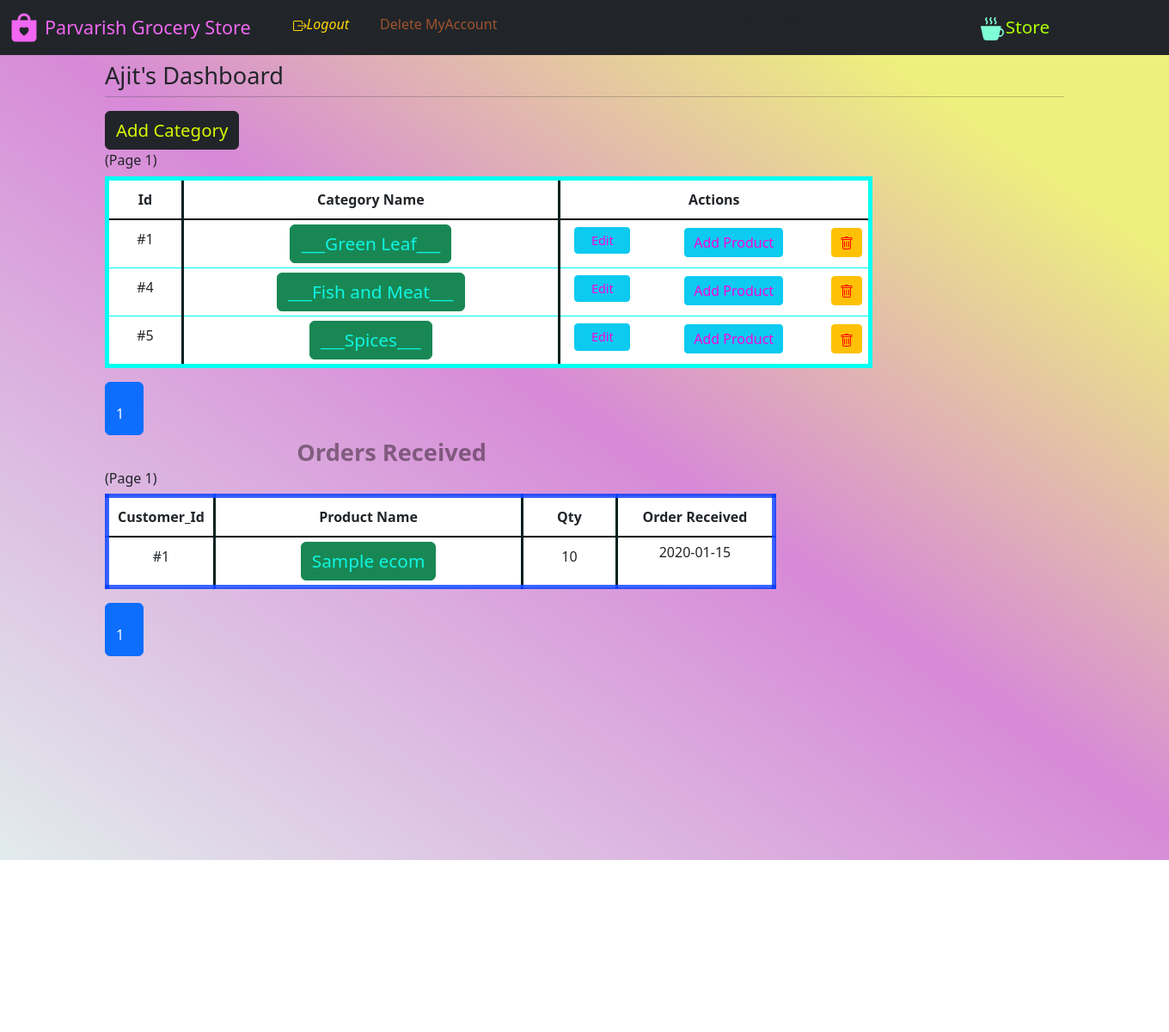
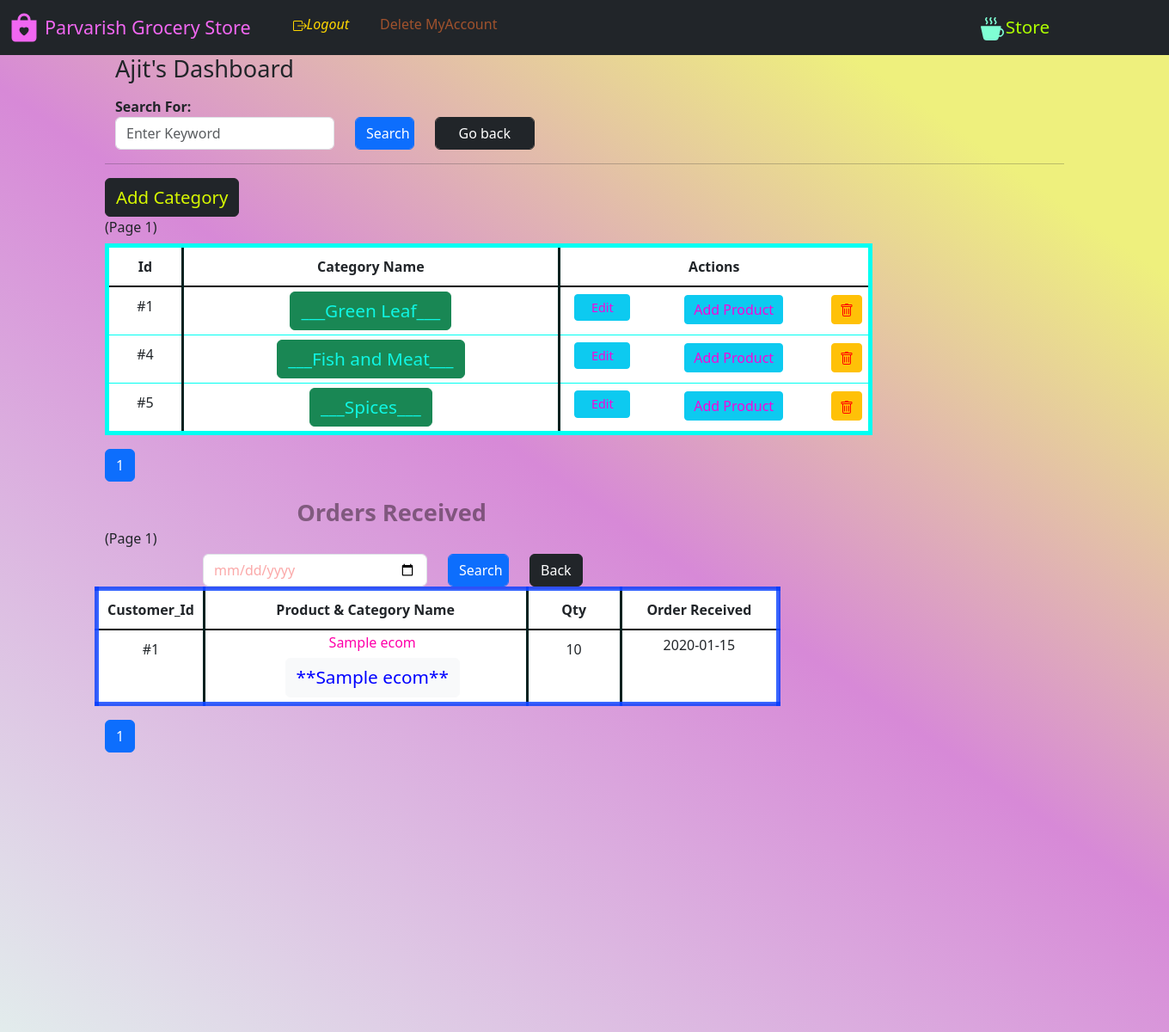
Before and after one commit to Ajitnag/IITM_MAD_project, a Flask app: page /manager_dash in a window 1360 px wide. Shown: the whole page at 86% size. Before the commit the page ends 1000 px from the top, so only its background shows below. Run offline with Flask 3, Linux system fonts and the light colour scheme; the visitor is signed in with stand-in values (Sample User, id 1); tables that the repository leaves empty hold one stand-in row (values such as "Sample post"); some libraries are stand-ins or nearby versions.

Commit message:
Completed Grocery App but Manager Insights page remaining

```diff
--- a/website/model.py
+++ b/website/model.py
@@ -68,6 +68,7 @@ class Ecom(db.Model):
         'product.product_id'))
     customer_id = db.Column(db.Integer(), db.ForeignKey(
         'customer.id'))
+    category_name = db.Column(db.String(), nullable=False)
     manager_id = db.Column(db.Integer(), nullable=False)
     product_name = db.Column(db.String(), nullable=False)
     date_added = db.Column(db.Date, default=date.today())
--- a/website/templates/base.html
+++ b/website/templates/base.html
@@ -33,24 +33,6 @@
     <!-- Template inheritance - change content in child pages via blocks . These blocks can be overwritten or overide in another template and the change made there will go inside this block only...title is the name or identifier for this block just like selectors in CSS-->
     <title>{% block title %}{% endblock %}</title>
     <style>
-      .pagination {
-        margin: 0 auto;
-      }
-
-      .pagination span {
-        font-size: 2em;
-        margin-right: 10px;
-      }
-
-      .page-number {
-        color: #d64161;
-        padding: 5px;
-        text-decoration: none;
-      }
-
-      .current-page-number {
-        color: #666;
-      }
       input[type="number"] {
         width: 100px;
       }
@@ -78,7 +60,7 @@
         scroll-behavior: smooth;
       }
       body {
-        height: 1000px; /* Used to enable scrolling */
+        height: 1200px; /* Used to enable scrolling */
         background: linear-gradient(
           35deg,
           #e2ecec 0%,
--- a/website/templates/dash_m.html
+++ b/website/templates/dash_m.html
@@ -45,8 +45,8 @@ logout %}
                 ></span
               ></span
             >
-{% endblock %}{% block cart %}<
-span style="margin: auto"
+{% endblock %}{% block cart %}
+<span style="margin: auto"
  ><a
    class="nav-item nav-link"
    style="
@@ -63,14 +63,36 @@ span style="margin: auto"
   </svg>Store
    </a
 ></span> {% endblock %} {% block content %}<section>
+  <div class="container">
+    <div class="row">
+      <div class="col-8">
 <h5>
   <span style="float: left; font-size: 2vw">{{ name }}'s Dashboard</span>
-</h5>
+</h5></div>
+<br><br>
+<div class="col-6">
+  <div class="col-2" ><strong>Search For: </strong></div>
+  <form action="{{ url_for('views.Dash_manager') }}" method="POST" autocomplete="off">
+    <div class="row">
 
+      <div class="col-6">
+        <input type="text" class="form-control" name="search" id="search" placeholder="Enter Keyword" />
+      </div>
+      <div class="col-2" align="left">
+        <input type="submit" class="form-control btn btn-primary" value="Search"  />
+      </div>
+      <div class="col-3" align="left"><a href="{{ url_for('views.Dash_manager') }}">
+        <input type="submit" class="form-control btn btn-dark" value="Go back"  /> </a>
+      </div>
+    </div>
+  </form>
+</div>
+
+</div>
 <!-- <span ><a href="">Summary</a></span> -->
 <!-- <span style="float: right"><a href="/logout">Logout</a></span> -->
+</div>
 
-<br />
 <hr /></section>
 <!-- <div><a href="/category_create">Add Category</a></div>
 <div></div> -->
@@ -78,7 +100,7 @@ span style="margin: auto"
 <div>
   {% if categories.items|length == 0 %}
   <div class="alert alert-warning" role="alert">
-    <p>None Categories, Added yet.</p>
+    <p>None Categories Found, Not Added yet.</p>
     Press
     <button type="button" class="btn btn-dark btn-sm">
       <a
@@ -211,8 +233,23 @@ span style="margin: auto"
 </div></section>
 <section>
   <strong><span class="text-center" style="font-size:2vw;margin-left:20%;color:rgba(10, 0, 3, 0.426)">Orders Received</span></strong>
+  <div class="col-1" > <h6>(Page {{ orders.page }})</h6> </div>
+    <form action="{{ url_for('views.Dash_manager') }}" method="POST" autocomplete="off">
+      <div class="row" >
 
-  <h6>(Page {{ orders.page }})</h6>
+        <div class="col-3" style="margin-left:10%">
+          <input type="date" style="color:rgb(251, 169, 169);" value="None"class="form-control" name="date" id="date" placeholder="Enter Date" />
+        </div>
+        <div class="col-1" >
+          <input type="submit" class="form-control btn btn-primary" value="Search"  />
+        </div>
+
+        <div class="col-1" style="margin-left:0%"align="left"><button type="submit" class="btn btn-dark" formaction="{{ url_for('views.Dash_manager')}}">
+          Back </button>
+        </div></form>
+
+
+
   <table class="table table-hover"
     style="
       border: 5px solid rgba(0, 60, 255, 0.781);
@@ -237,9 +274,9 @@ span style="margin: auto"
 
           padding: 10px 10px;
           width: 45%;
-        "
+        " colspan="2"
       >
-        Product Name
+        Product & Category Name
     </th>
     <th
         style="
@@ -264,14 +301,15 @@ span style="margin: auto"
         #{{ record.customer_id }}
       </td>
       <td
-        style="width: 50%; padding: 5px; border-right: 3px solid rgb(3, 33, 31)"
 
-      >
-        <a class="btn btn-success"
-            style="color: rgb(16, 246, 227);text-decoration: none;font-size: 1.3em"
+
+      ><span>
+        <td style="width: 50%; padding: 5px; border-right: 3px solid rgb(3, 33, 31)"><small style="color:#0000ff" class="text-muted"><h6 style="color:rgb(255, 0, 170)" class="font-weight-light" >{{ record.category_name}}</h6></small>
+          <a class="btn btn-light"
+            style="color: #0000ff;text-decoration: none;font-size: 1.3em"
             href=""
-            >{{ record.product_name }}</a
-          ></button>
+            >**{{ record.product_name }}**</a
+          ></span></button></td>
       </td>
       <td style="padding: 10px; border-right: 3px solid rgb(3, 33, 31)">
         {{ record.quantity_inCart }}
@@ -285,7 +323,7 @@ span style="margin: auto"
   </tbody>
     {% endfor %}
 
-  </table></section>
+  </table></div></section>
 <nav aria-label="...">
   <ul class="pagination">
     {% if orders.has_prev %}
--- a/website/templates/update_item.html
+++ b/website/templates/update_item.html
@@ -1,4 +1,4 @@
-{% extends "base.html" %} {% block title %}Add New Product{% endblock %}{% block
+{% extends "base.html" %} {% block title %}Update Product info{% endblock %}{% block
   logout %}
   <a
     class="nav-item nav-link"
--- a/website/views.py
+++ b/website/views.py
@@ -93,7 +93,7 @@ def Checkout(id):
         for item in session['carte']:
             print(item)
             order = Ecom(quantity_inCart=item['quantity'],
-                         product_id=item['id'], customer_id=id, manager_id=item['manager_id'], product_name=item['name'])
+                         product_id=item['id'], customer_id=id, manager_id=item['manager_id'], product_name=item['name'], category_name=item['category'])
 
             product = Product.query.filter(
                 Product.product_id == item['id']).first()
@@ -123,31 +123,67 @@ def Checkout(id):
 
 
 @login_required
-@Views.route('/customer_dash')
-@Views.route('/store')
+@Views.route('/store', methods=["GET", "POST"])
 def Store_front():
     user_id = session['id']
     user_role = session['role']
+
     if 'carte' not in session:
         session['carte'] = []
     if not session['carte']:
         products_cart_1 = []
     if session['carte']:
         products_cart_1 = session['carte']
+
     manager_1 = False
+
     if user_role == 'Customer':
         customer = Customer.query.get(user_id)
-        categories = Category.query.all()
+        categories_1 = Category.query.all()
+        list = []
+        if request.method == 'POST' and 'search' in request.form:
+            search_ = request.form.get("search")
+            if search_.isdigit():
+                flash("Incorrect Input. Only accept alphabets", category='error')
+                return redirect(url_for('views.Store_front'))
 
-        return render_template('storefront.html', categories=categories, name=customer.username, id=customer.id, cart=products_cart_1)
+            else:
+                # like accepts a regular expression  type formatted search string
+                search = '%{}%'.format(search_)
+                category_name = Category.query.filter(
+                    Category.category_Name.like(search))
+                for items in category_name:
+                    list.append(items)
+                print(list)
+                return render_template('storefront.html', categories=list, name=customer.username, id=customer.id, cart=products_cart_1)
+
+        return render_template('storefront.html', categories=categories_1, name=customer.username, id=customer.id, cart=products_cart_1)
+
     elif user_role == 'Manager':
         manager = Store.query.get(user_id)
         categories = Category.query.filter(
             Category.managedBy_Id == user_id).all()
         manager_1 = True
+        list = []
+        if request.method == 'POST' and 'search' in request.form:
+            search_ = request.form.get("search")
+            if search_.isdigit():
+                flash("Incorrect Input. Only accept alphabets", category='error')
+                return redirect(url_for('views.Store_front'))
+
+            else:
+                # like accepts a regular expression  type formatted search string
+                search = '%{}%'.format(search_)
+                category_name = Category.query.filter(
+                    Category.category_Name.like(search))
+                for items in category_name:
+                    list.append(items)
+                print(list)
+                return render_template('storefront.html', categories=list, name=manager.username, id=manager.id, cart=products_cart_1, manager_1=manager_1)
+
         return render_template('storefront.html', categories=categories, name=manager.username, id=manager.id, cart=products_cart_1, manager_1=manager_1)
     else:
-        return render_template("landing_page.html")
+        return redirect(url_for("views.landing_page.html"))
 
 
 @login_required
@@ -163,6 +199,62 @@ def Store_product(category):
         if pro.stock > 0:
             m += 1
     products_cart = session['carte']
+
+    if request.method == 'POST' and ('search' in request.form or 'search2' in request.form or 'date' in request.form):
+        if 'search' in request.form:
+            search_ = request.form.get("search")
+        print(search_)
+        if 'search2' in request.form:
+            search_2 = request.form.get("search2")
+        print(search_2)
+        if 'date' in request.form:
+            date = request.form.get("date")
+        print(date)
+        if search_:
+            list = []
+            if search_.isdigit():
+                flash("Digits not accepted in namespace", category='error')
+                return redirect(url_for('views.Category_catalog', id=category.category_Id))
+            elif search_:
+                # like accepts a regular expression  type formatted search string
+                search = '%{}%'.format(search_)
+                product_name = Product.query.filter(
+                    Product.product_Name.like(search)).all()
+                # print(product_name)
+                for pro in product_name:
+                    if int(pro.category_Id) == category_1.category_Id:
+                        list.append(pro)
+                print(list)
+                return render_template('product_shop.html', name=category, products=list, product_instock=m, cart=products_cart)
+        if search_2:
+            list = []
+            if search_2.isdigit():
+                search_1 = int(search_2)
+                print(search_1)
+
+                # this is a cool deep reveal about querying not from the table itself but object...proc becomes a list where all such objects satifying condition gets appended
+                for pro in products:
+                    if pro.rate == search_1:
+                        list.append(pro)
+
+            else:
+                flash("Price input must be strictly in digits only.",
+                      category='error')
+                return render_template('product_shop.html', name=category, products=products, product_instock=m, cart=products_cart)
+            return render_template('product_shop.html', name=category, products=list, product_instock=m, cart=products_cart)
+
+        if date:
+            list = []
+
+            for pro in products:
+                if pro.expiredBy == date:
+                    list.append(pro)
+
+            return render_template('product_shop.html', name=category, products=list, product_instock=m, cart=products_cart)
+
+        if search_ == "" or search_2 == "" or date == "":
+            return redirect(url_for('views.Store_product', category=category_1.category_Name))
+
     if request.method == 'POST':
         category_3 = Category.query.filter(
             Category.category_Name == category).first()
@@ -221,7 +313,7 @@ def Dash_manager():
     manager_id = session['id']
     manager = Store.query.get(manager_id)
     list = []
-    # n = Category_warning(id)
+
     page_1 = request.args.get('page_1', 1, type=int)
     pagination_1 = Category.query.filter(
         Category.managedBy_Id == manager_id).order_by(
@@ -238,14 +330,51 @@ def Dash_manager():
     # this statement is wrong cuz list will not be paginated...only applied to db.model class and not relationships
     # orders_received = orders_received_1.query.paginate(per_page=5)
 
-    if request.method == 'POST':
+    if request.method == 'POST' and 'cname' in request.form:
         c1 = request.form.get("cname")
         c = Category(category_Name=c1, managedBy_Id=manager_id)
         db.session.add(c)
         db.session.commit()
-        categories = Category.query.filter(
-            Category.managedBy_Id == manager_id).all()
+        # categories = Category.query.filter(
+        #     Category.managedBy_Id == manager_id).all()
         return render_template('dash_m.html', categories=pagination_1, name=manager.username, id=manager_id, orders=pagination_2)
+    if request.method == 'POST' and 'search' in request.form:
+        search_ = request.form.get("search")
+        if search_.isdigit():
+            search_1 = int(search_)
+            # print(search_1)
+            category_id = Category.query.filter(
+                Category.category_Id == search_1).paginate(page=page_1, per_page=4)
+
+            list = []
+            for items in category_id:
+                print(items)
+                n = Category_warning(items.category_Id)
+                list.append(n)
+
+            return render_template('dash_m.html', categories=category_id, name=manager.username, id=manager_id, orders=pagination_2, list=list)
+
+        else:
+            # like accepts a regular expression  type formatted search string
+            search = '%{}%'.format(search_)
+            category_name = Category.query.filter(
+                Category.category_Name.like(search)).paginate(page=page_1, per_page=4)
+            list = []
+
+            for items in category_name:
+                n = Category_warning(items.category_Id)
+                list.append(n)
+            # print(category)
+            return render_template('dash_m.html', categories=category_name, name=manager.username, id=manager_id, orders=pagination_2, list=list)
+    if request.method == 'POST' and 'date' in request.form:
+
+        date = request.form.get("date")
+        if date == "":
+            return redirect(url_for('views.Dash_manager'))
+        else:
+            order_1 = Ecom.query.filter(
+                Ecom.date_added == date).paginate(page=page_2, per_page=4)
+            return render_template('dash_m.html', categories=pagination_1, name=manager.username, id=manager_id, orders=order_1, list=list, original=pagination_2)
     return render_template('dash_m.html', categories=pagination_1, name=manager.username, id=manager_id, orders=pagination_2, list=list)
 
 
@@ -267,16 +396,10 @@ def Add_category():
                          managedBy_Id=manager_id, description=description)
             db.session.add(c)
             db.session.commit()
-            page_1 = request.args.get('page_1', 1, type=int)
-            pagination_1 = Category.query.filter(
-                Category.managedBy_Id == manager_id).order_by(
-                Category.category_Id).paginate(page=page_1, per_page=4)
-    # Pagination of results
-            page_2 = request.args.get('page_2', 1, type=int)
-            pagination_2 = Ecom.query.filter(Ecom.manager_id == manager_id).order_by(
-                Ecom.date_added).paginate(page=page_2, per_page=4)
+
             flash("New Category added")
-            return render_template('dash_m.html',  categories=pagination_1, name=manager.username, id=manager_id, orders=pagination_2)
+            return redirect(url_for('views.Dash_manager'))
+
     return render_template('category_form.html', name=manager.username)
 
 
@@ -327,12 +450,12 @@ def Add_product(id):
         category.catalog.append(p)
         db.session.commit()
         return redirect(url_for('views.Dash_manager'))
-        # return render_template('dash_m.html',  categories=categories, name=manager.username)
+
     return render_template('product_add.html', name=category.category_Name, variable=id)
 
 
 @login_required
-@Views.route('/manager_dash/category_catalog/<int:id>')
+@Views.route('/manager_dash/category_catalog/<int:id>', methods=["GET", "POST"])
 def Category_catalog(id):
     manager_id = session['id']
     manager = Store.query.get(manager_id)
@@ -344,6 +467,62 @@ def Category_catalog(id):
     for pro in produce:
         if pro.stock > 0:
             m += 1
+
+    if request.method == 'POST':
+        if 'search' in request.form:
+            search_ = request.form.get("search")
+        print(search_)
+        if 'search2' in request.form:
+            search_2 = request.form.get("search2")
+        print(search_2)
+        if 'date' in request.form:
+            date = request.form.get("date")
+        print(date)
+        if search_:
+            list = []
+            if search_.isdigit():
+                flash("Digits not accepted in namespace", category='error')
+                return redirect(url_for('views.Category_catalog', id=category.category_Id))
+            elif search_:
+                # like accepts a regular expression  type formatted search string
+                search = '%{}%'.format(search_)
+                product_name = Product.query.filter(
+                    Product.product_Name.like(search)).all()
+                # print(product_name)
+                for pro in product_name:
+                    if int(pro.category_Id) == id:
+                        list.append(pro)
+                print(list)
+                return render_template('category_catalog.html', name=category.category_Name, category_id=category.category_Id, products=list, product_instock=m)
+        if search_2:
+            list = []
+            if search_2.isdigit():
+                search_1 = int(search_2)
+                print(search_1)
+
+                # this is a cool deep reveal about querying not from the table itself but object...proc becomes a list where all such objects satifying condition gets appended
+                for pro in products:
+                    if pro.rate == search_1:
+                        list.append(pro)
+
+            else:
+                flash("Price input must be strictly in digits only.",
+                      category='error')
+                return render_template('category_catalog.html', name=category.category_Name, category_id=category.category_Id, products=products, product_instock=m)
+            return render_template('category_catalog.html', name=category.category_Name, category_id=category.category_Id, products=list, product_instock=m)
+
+        if date:
+            list = []
+
+            for pro in products:
+                if pro.expiredBy == date:
+                    list.append(pro)
+
+            return render_template('category_catalog.html', name=category.category_Name, category_id=category.category_Id, products=list, product_instock=m)
+
+        if search_ == "" or search_2 == "" or date == "":
+            return redirect(url_for('views.Category_catalog', id=category.category_Id))
+
     return render_template('category_catalog.html', name=category.category_Name, category_id=category.category_Id, products=products, product_instock=m)
 
 
@@ -382,11 +561,15 @@ def delete_account():
 @login_required
 @Views.route('/manager_dash/delete_category/<int:id>')
 def delete_category(id):
-    user_id = session['id']
     user_role = session['role']
     if user_role == 'Manager':
         category = Category.query.get(id)
         products = Product.query.filter_by(category_Id=id).all()
+        orders = Ecom.query.filter_by(
+            category_name=category.category_Name).all()
+        for order in orders:
+            db.session.delete(order)
+            db.session.commit()
         for pro in products:
             db.session.delete(pro)
             db.session.commit()
@@ -399,11 +582,14 @@ def delete_category(id):
 @login_required
 @Views.route('/manager_dash/delete_product/<int:id>')
 def delete_product(id):
-    user_id = session['id']
     user_role = session['role']
 
     if user_role == 'Manager':
         product = Product.query.get(id)
+        orders = Ecom.query.filter_by(product_id=id).all()
+        for order in orders:
+            db.session.delete(order)
+            db.session.commit()
         db.session.delete(product)
         db.session.commit()
         flash("Product Removed.")
```
Also changed, not shown: website/templates/category_catalog.html (+28 -5 lines), website/templates/product_shop.html (+31 -3 lines), website/templates/storefront.html (+22 -2 lines), instance/stored.sqlite3.
